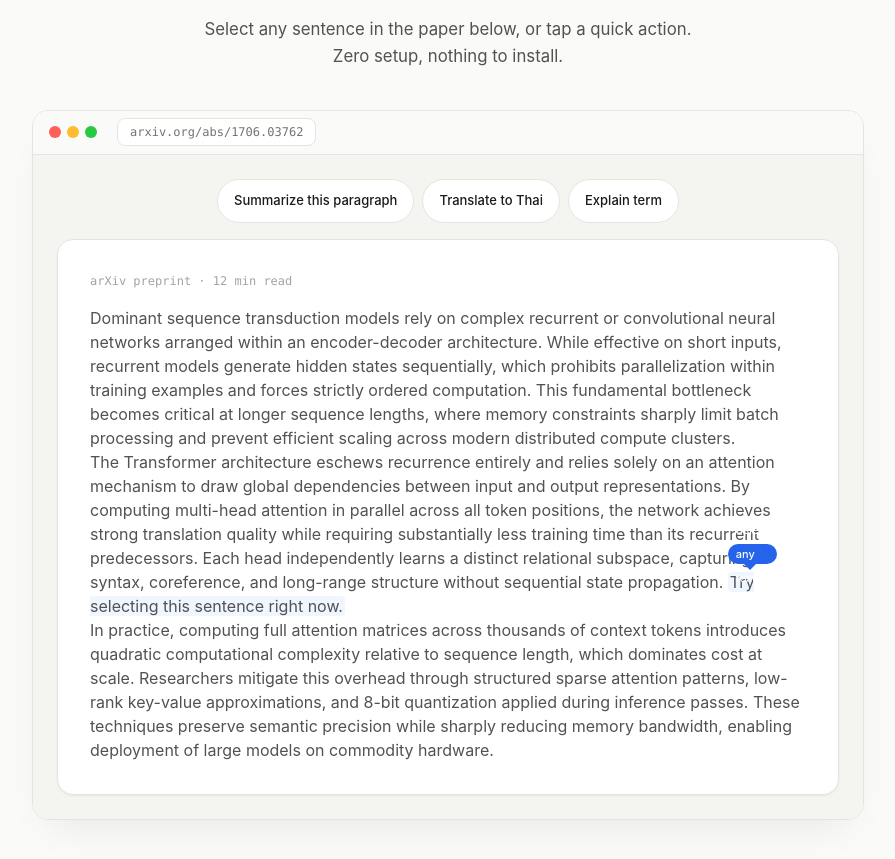
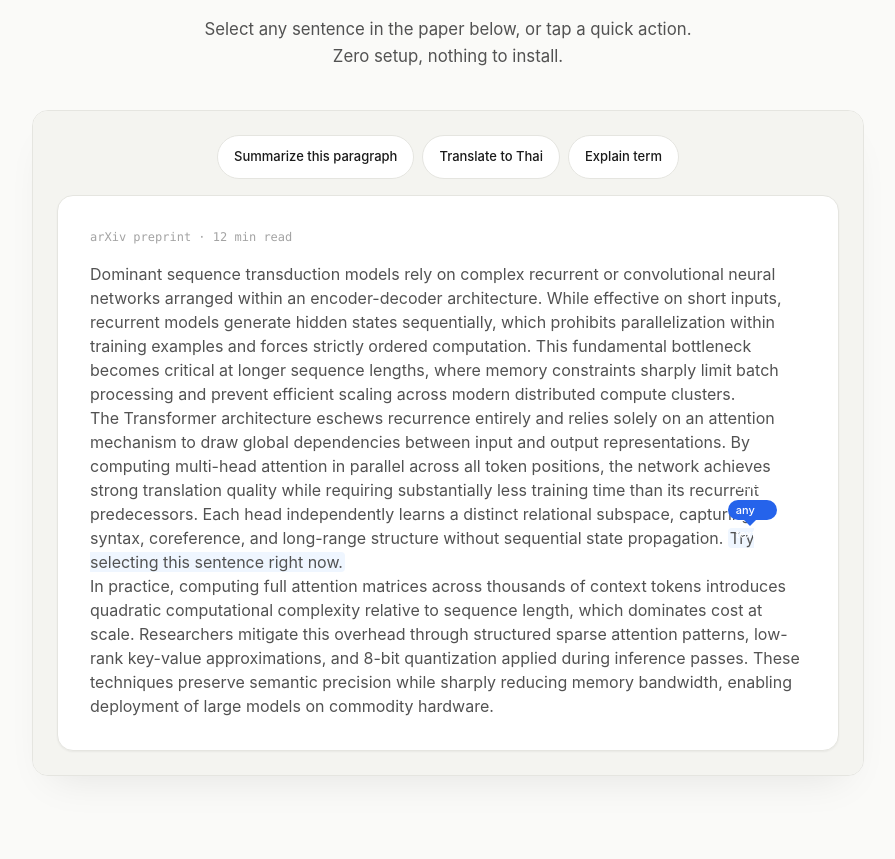
Before and after one commit to Long104/AI-Clipboard-extension, a Next.js app in the folder clipboard-web/: page / in a window 1280 px wide. Shown: the part 951-1810 px from the top of the page, without its empty margins (192-1087 px from the left). Built offline with nearby package versions, Linux system fonts and the light colour scheme.

Commit message:
polish(landing): drop fake browser chrome from playground

```diff
--- a/clipboard-web/src/components/playground-section.tsx
+++ b/clipboard-web/src/components/playground-section.tsx
@@ -26,19 +26,8 @@ export function PlaygroundSection() {
           setup, nothing to install.
         </p>
 
-        {/* Reader window */}
+        {/* Reader sheet — no fake browser chrome, just the paper */}
         <div className="mt-10 rounded-xl border border-hairline bg-white shadow-[0_20px_40px_-20px_rgba(0,0,0,0.1)] overflow-hidden">
-          <div className="flex items-center gap-2 px-4 h-11 border-b border-hairline bg-[#FAFAF8]">
-            <span className="flex gap-1.5" aria-hidden>
-              <span className="w-3 h-3 rounded-full bg-[#FF5F57]" />
-              <span className="w-3 h-3 rounded-full bg-[#FEBC2E]" />
-              <span className="w-3 h-3 rounded-full bg-[#28C840]" />
-            </span>
-            <span className="ml-3 hidden sm:inline-flex items-center h-7 px-3 rounded-md border border-hairline bg-white font-mono text-[12px] text-ink-mute">
-              arxiv.org/abs/1706.03762
-            </span>
-          </div>
-
           <div className="p-4 sm:p-6 bg-subtle">
             <ArticleCanvas demo={demo} onAnchorRectChange={setAnchorRect} />
           </div>
```
